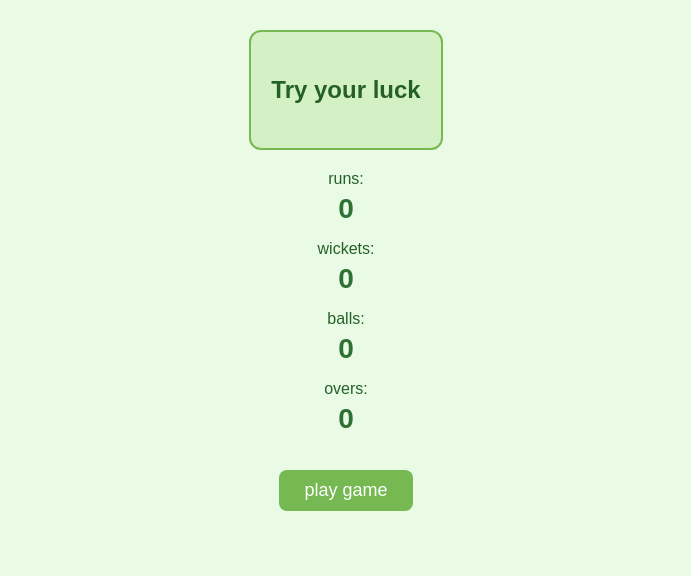
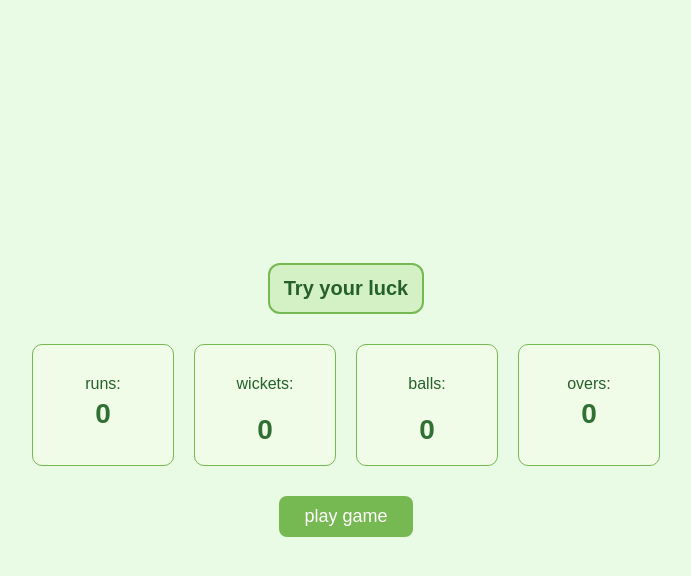
Before and after one commit to hariswahid123/cricket-game, a plain HTML site: page index.html in a window 1280 px wide. Shown: the whole page, without its empty margins (294-985 px from the left). Drawn offline with Linux system fonts and the light colour scheme.

Commit message:
done work

```diff
--- a/index.html
+++ b/index.html
@@ -14,28 +14,30 @@
 
 </div>
 
-<div>
+<section>
+
+<div id="d1">
     runs:
 <h1 id="runs"></h1>
 </div>
 
-<div>
-    wickets:
+<div id="d2">
+    <p>wickets:</p>
     <h1 id="wicket"></h1>
 </div>
 
-<div>
-    balls:
+<div id="d3">
+    <p>balls:</p>
     <h1 id="ball"></h1>
 </div>
 
-<div>
+<div id="d4">
     overs:
     <h1 id="over"></h1>
 </div>
 
 
-
+    </section>
 
 
     <button onClick="play()">play game</button>
--- a/script.js
+++ b/script.js
@@ -1,12 +1,12 @@
 let dice1 = "<div class='container'><div>single Run<div></div>";
 let dice2 = " <div class='container'><div>two Run<div></div>";
 let dice3 = "<div class='container'><div>three run<div></div>";
-let dice4 = "<div class='container'><div>four Run<div></div>";
-let dice6 = "<div class='container'><div>six Run<div></div>";
+let dice4 = "<div class='container'><div style='color: rgba(15, 165, 158, 0.966)'>four Run<div></div>";
+let dice6 = "<div class='container'><div style='color:rgb(25, 201, 25)'>six Run<div></div>";
 
-let wide = "<div class='container'><div class='nospecial'>wide ball</div></div>";
+let wide = "<div class='container'><div class='nospecial' style='color: white'>wide ball</div></div>";
 let dotBall = "<div class='container'><div class='nospecial'>dot ball</div></div>";
-let wicket = "<div class='container'><div class='nospecial'>wicket</div></div>";
+let wicket = "<div class='container'><div class='nospecial'style='color: red';>wicket</div></div>";
 let noBall = "<div class='container'><div class='nospecial'>no ball</div></div>";
 
 let resultDice = document.getElementById("resultDice");
@@ -23,6 +23,17 @@ wickets.innerHTML = 0;
 overs.innerHTML = 0;
 
 function play() {
+
+    if (parseInt(wickets.innerHTML) >= 3) {
+        alert("All out!");
+        return;
+    }
+
+    if (totalBalls >= 12) {
+        alert("All over!");
+        return;
+    }
+
     let diceRoll = Math.ceil(Math.random() * 9);
 
     if (diceRoll === 1) {
--- a/style.css
+++ b/style.css
@@ -1,58 +1,70 @@
-.container div{
-    justify-content: center;
-    align-items: center;
-    font-weight: 600;
-    font-size: 25px;
-}
-
-
-
-
-
-
-
-/* Reset some default margins */
+/* Full-page center alignment */
 body {
     margin: 0;
     padding: 0;
     font-family: Arial, sans-serif;
-    background-color: #e9fbe5; /* Light green background */
-    color: #256029; /* Dark green text */
+    background-color: #e9fbe5;
+    color: #256029;
     display: flex;
     flex-direction: column;
     align-items: center;
-    padding-top: 30px;
+    justify-content: center; /* vertical centering */
+    min-height: 100vh;
 }
 
-/* Dice result box */
+/* Message box styling */
 #resultDice {
-    background-color: #d4f1c5; /* lighter green box */
+    background-color: #d4f1c5;
     border: 2px solid #76b852;
-    padding: 20px;
+    padding: 12px;
     border-radius: 12px;
-    margin-bottom: 20px;
     text-align: center;
+    width: 10%;
+    height: 20%;
+    max-width: 400px;
+    margin-bottom: 30px;
 }
 
 #luck-heading {
-    font-size: 24px;
+    font-size: 20px;
     font-weight: bold;
     color: #256029;
+    margin: 0;
 }
 
-/* Info section (runs, wickets, etc.) */
-div {
-    margin-bottom: 10px;
-    text-align: center;
+section {
+    display: flex;
+    justify-content: center;
+    gap: 20px;
+    flex-wrap: wrap;
+    margin-bottom: 30px;
 }
 
+
+/* Stat box */
+section > div {
+    background-color: #f0fce8;
+    border: 1px solid #76b852;
+    border-radius: 10px;
+    padding: 10px 20px;
+    min-width: 100px;
+    min-height: 100px;
+    text-align: center;
+    display: flex;
+    flex-direction: column;
+    justify-content: center;
+    align-items: center;
+}
+
+
+/* Stat values */
 h1 {
     margin: 5px 0;
     font-size: 28px;
     color: #2f7033;
 }
 
-/* Play button styling */
+/* Play button */
 button {
     background-color: #76b852;
     color: white;
@@ -62,7 +74,6 @@ button {
     border-radius: 8px;
     cursor: pointer;
     transition: background-color 0.3s ease;
-    margin-top: 20px;
 }
 
 button:hover {
```
